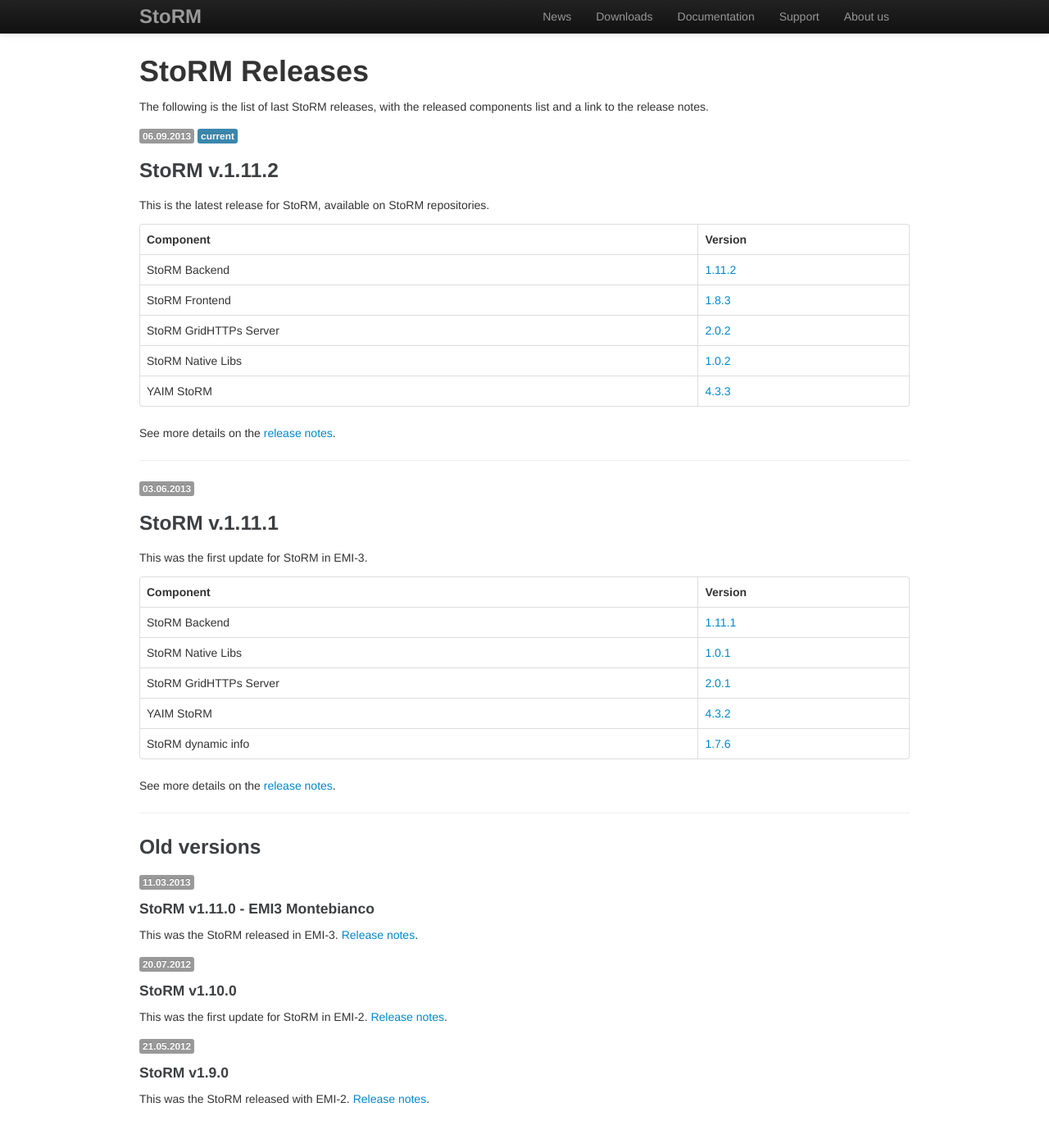
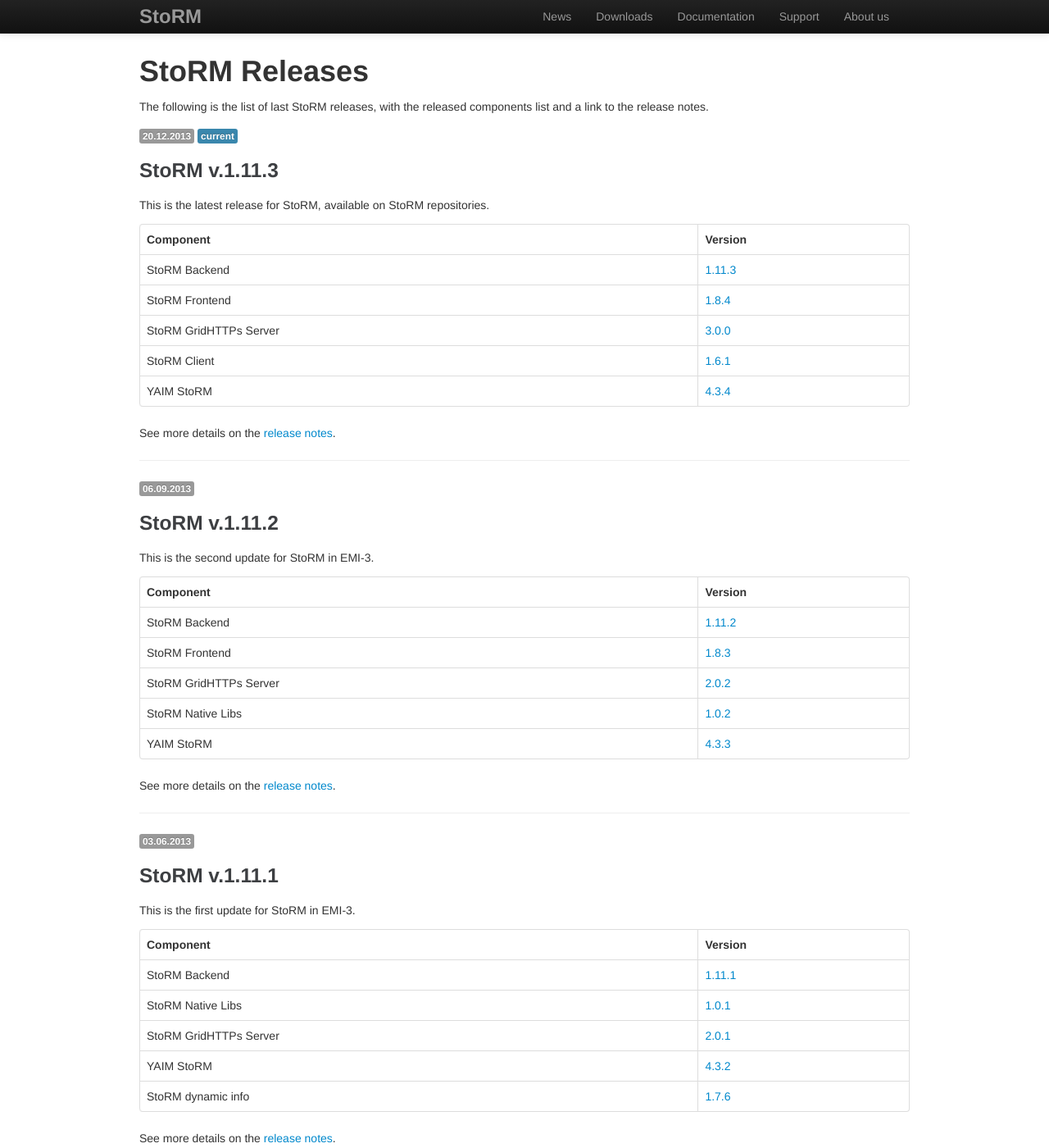
Before and after one commit to italiangrid/storm, a Jekyll site: the page built from releases.md, in a window 1280 px wide and 1400 px high. Shown: the whole window at 82% size. Built offline with Jekyll 4.4.1, drawn with Linux system fonts in a browser that asks for light colours; Markdown is read by kramdown in place of the engine named in the settings.

Commit message:
Updated releases page

```diff
--- a/releases.md
+++ b/releases.md
@@ -6,11 +6,27 @@
 
 The following is the list of last StoRM releases, with the released components list and a link to the release notes.
 
+<span class="label" style="margin-top: -20px;">20.12.2013</span> <span class="label label-info" style="margin-top: -20px;">current</span>
+### StoRM v.1.11.3
 
-<span class="label" style="margin-top: -20px;">06.09.2013</span> <span class="label label-info" style="margin-top: -20px;">current</span>
+This is the latest release for StoRM, available on StoRM repositories.
+
+| Component			   | Version	|
+|:---------------------|:-----------|
+|StoRM Backend 		   |[1.11.3]({{site.baseurl}}/release-notes/storm-backend-server/1.11.3/)|
+|StoRM Frontend		   |[1.8.4]({{site.baseurl}}/release-notes/storm-frontend-server/1.8.4/)|
+|StoRM GridHTTPs Server|[3.0.0]({{site.baseurl}}/release-notes/storm-gridhttps-server/3.0.0/)|
+|StoRM Client		   |[1.6.1]({{site.baseurl}}/release-notes/storm-srm-client/1.6.1/)|
+|YAIM StoRM			   |[4.3.4]({{site.baseurl}}/release-notes/yaim-storm/4.3.4/)|
+
+See more details on the [release notes]({{site.baseurl}}/release-notes/StoRM-v1.11.2.html).
+
+___
+
+<span class="label" style="margin-top: -20px;">06.09.2013</span>
 ### StoRM v.1.11.2
 
-This is the latest release for StoRM, available on StoRM repositories.
+This is the second update for StoRM in EMI-3.
 
 | Component			   | Version	|
 |:---------------------|:-----------|
@@ -28,7 +44,7 @@
 ### StoRM v.1.11.1
 
 
-This was the first update for StoRM in EMI-3.
+This is the first update for StoRM in EMI-3.
 
 | Component			    | Version	|
 |:----------------------|:----------|
```
